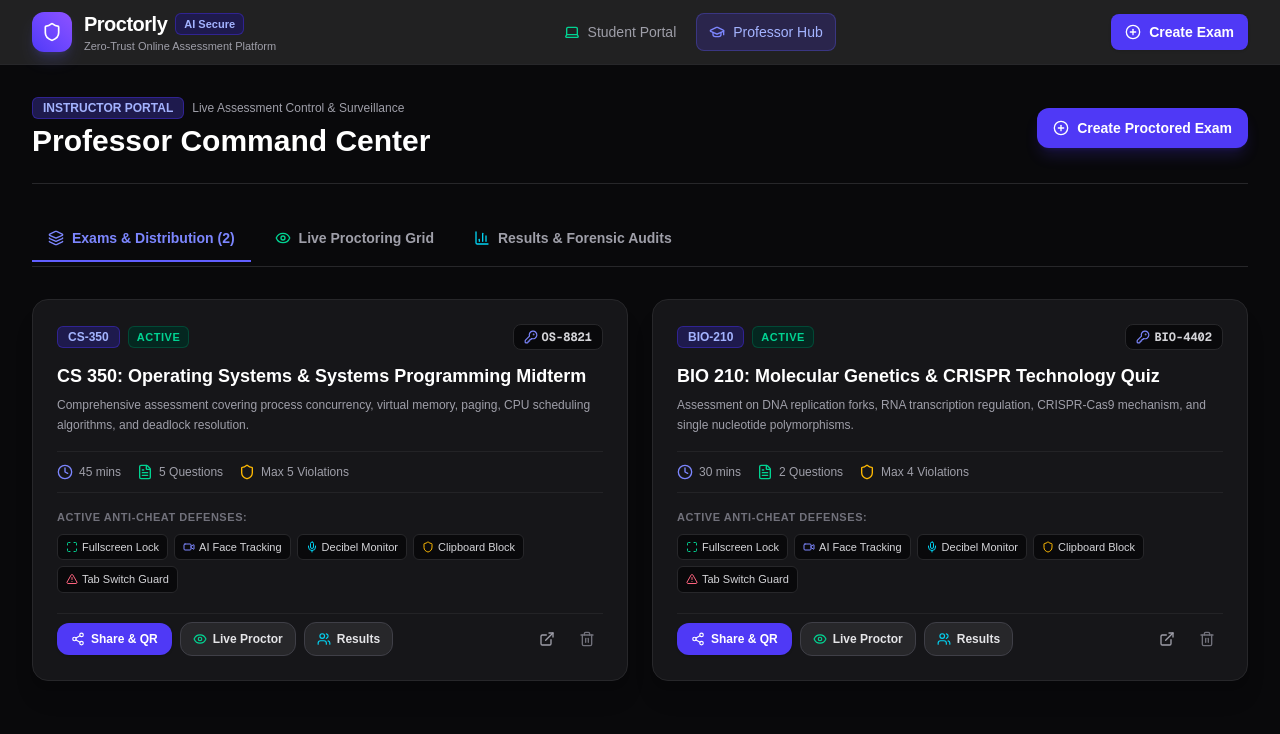
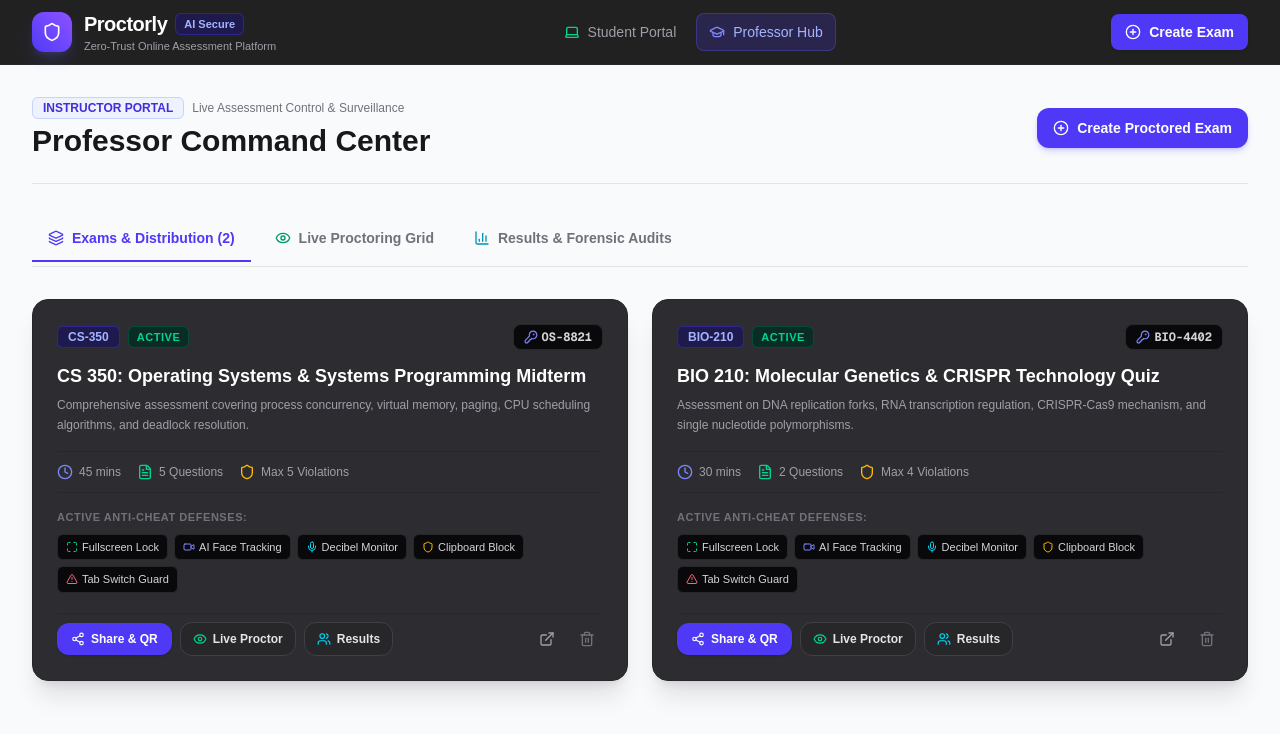
Before and after one commit to kaidexcli/proctorly, a Next.js app: page /professor in a window 1280 px wide. Shown: the top 734 px of the page. Built offline with nearby package versions, Linux system fonts and the light colour scheme.

Commit message:
professor side of proctorly

```diff
--- a/app/professor/page.tsx
+++ b/app/professor/page.tsx
@@ -77,18 +77,18 @@ function ProfessorDashboardContent() {
   };
 
   return (
-    <div className="min-h-screen bg-zinc-950 px-4 sm:px-6 lg:px-8 py-8">
+    <div className="min-h-screen bg-slate-50 dark:bg-zinc-950 text-zinc-900 dark:text-zinc-100 mesh-gradient-light dark:mesh-gradient-dark px-4 sm:px-6 lg:px-8 py-8 transition-colors duration-200">
       <div className="max-w-7xl mx-auto space-y-8">
         {/* Top Professor Header */}
-        <div className="flex flex-col sm:flex-row sm:items-center justify-between gap-4 border-b border-zinc-800 pb-6">
+        <div className="flex flex-col sm:flex-row sm:items-center justify-between gap-4 border-b border-zinc-200 dark:border-zinc-800 pb-6">
           <div>
             <div className="flex items-center gap-2 mb-1">
-              <span className="rounded-md bg-indigo-950 border border-indigo-700/50 px-2.5 py-0.5 text-xs font-bold text-indigo-300">
+              <span className="rounded-md bg-indigo-50 dark:bg-indigo-950/80 border border-indigo-200 dark:border-indigo-800/80 px-2.5 py-0.5 text-xs font-bold text-indigo-700 dark:text-indigo-300">
                 INSTRUCTOR PORTAL
               </span>
-              <span className="text-xs text-zinc-400">Live Assessment Control & Surveillance</span>
+              <span className="text-xs text-zinc-500 dark:text-zinc-400">Live Assessment Control & Surveillance</span>
             </div>
-            <h1 className="text-2xl sm:text-3xl font-black text-white">
+            <h1 className="text-2xl sm:text-3xl font-black text-zinc-900 dark:text-white">
               Professor Command Center
             </h1>
           </div>
@@ -96,7 +96,7 @@ function ProfessorDashboardContent() {
           <div className="flex items-center gap-3">
             <button
               onClick={() => setIsCreatorOpen(true)}
-              className="flex items-center gap-2 rounded-xl bg-indigo-600 px-4 py-2.5 text-xs sm:text-sm font-semibold text-white hover:bg-indigo-500 shadow-lg shadow-indigo-600/20 transition-colors"
+              className="flex items-center gap-2 rounded-xl bg-indigo-600 px-4 py-2.5 text-xs sm:text-sm font-semibold text-white hover:bg-indigo-700 shadow-md shadow-indigo-600/20 transition-colors"
             >
               <PlusCircle className="h-4 w-4" />
               <span>Create Proctored Exam</span>
@@ -105,13 +105,13 @@ function ProfessorDashboardContent() {
         </div>
 
         {/* Tab Controls */}
-        <div className="flex border-b border-zinc-800 gap-2 overflow-x-auto pb-1">
+        <div className="flex border-b border-zinc-200 dark:border-zinc-800 gap-2 overflow-x-auto pb-1">
           <button
             onClick={() => setActiveTab('exams')}
             className={`flex items-center gap-2 border-b-2 py-3 px-4 text-xs sm:text-sm font-semibold transition-all whitespace-nowrap ${
               activeTab === 'exams'
-                ? 'border-indigo-500 text-indigo-400 font-bold'
-                : 'border-transparent text-zinc-400 hover:text-zinc-200'
+                ? 'border-indigo-600 text-indigo-600 dark:border-indigo-500 dark:text-indigo-400 font-bold'
+                : 'border-transparent text-zinc-500 hover:text-zinc-900 dark:text-zinc-400 dark:hover:text-zinc-200'
             }`}
           >
             <Layers className="h-4 w-4" />
@@ -122,11 +122,11 @@ function ProfessorDashboardContent() {
             onClick={() => setActiveTab('monitor')}
             className={`flex items-center gap-2 border-b-2 py-3 px-4 text-xs sm:text-sm font-semibold transition-all whitespace-nowrap ${
               activeTab === 'monitor'
-                ? 'border-indigo-500 text-indigo-400 font-bold'
-                : 'border-transparent text-zinc-400 hover:text-zinc-200'
+                ? 'border-indigo-600 text-indigo-600 dark:border-indigo-500 dark:text-indigo-400 font-bold'
+                : 'border-transparent text-zinc-500 hover:text-zinc-900 dark:text-zinc-400 dark:hover:text-zinc-200'
             }`}
           >
-            <Eye className="h-4 w-4 text-emerald-400" />
+            <Eye className="h-4 w-4 text-emerald-600 dark:text-emerald-400" />
             <span>Live Proctoring Grid</span>
           </button>
 
@@ -134,11 +134,11 @@ function ProfessorDashboardContent() {
             onClick={() => setActiveTab('results')}
             className={`flex items-center gap-2 border-b-2 py-3 px-4 text-xs sm:text-sm font-semibold transition-all whitespace-nowrap ${
               activeTab === 'results'
-                ? 'border-indigo-500 text-indigo-400 font-bold'
-                : 'border-transparent text-zinc-400 hover:text-zinc-200'
+                ? 'border-indigo-600 text-indigo-600 dark:border-indigo-500 dark:text-indigo-400 font-bold'
+                : 'border-transparent text-zinc-500 hover:text-zinc-900 dark:text-zinc-400 dark:hover:text-zinc-200'
             }`}
           >
-            <BarChart3 className="h-4 w-4 text-cyan-400" />
+            <BarChart3 className="h-4 w-4 text-cyan-600 dark:text-cyan-400" />
             <span>Results & Forensic Audits</span>
           </button>
         </div>
```
